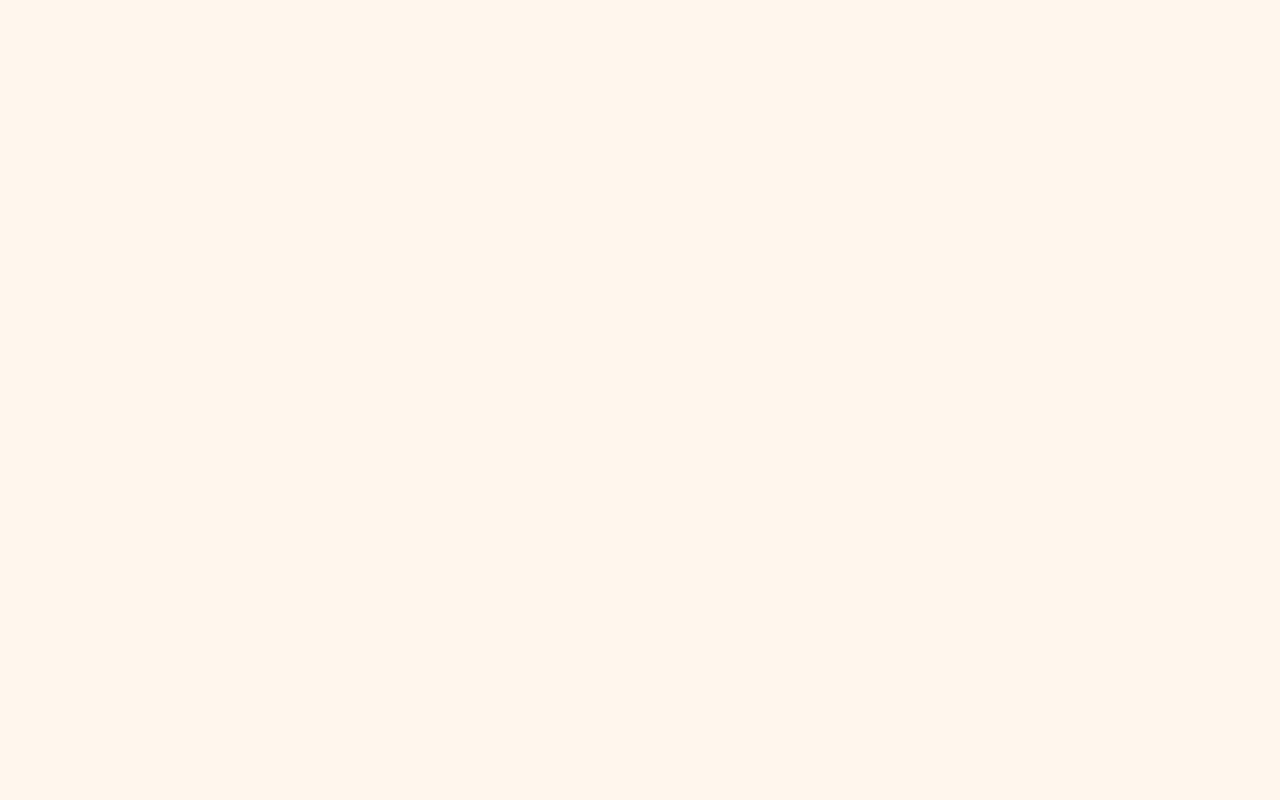
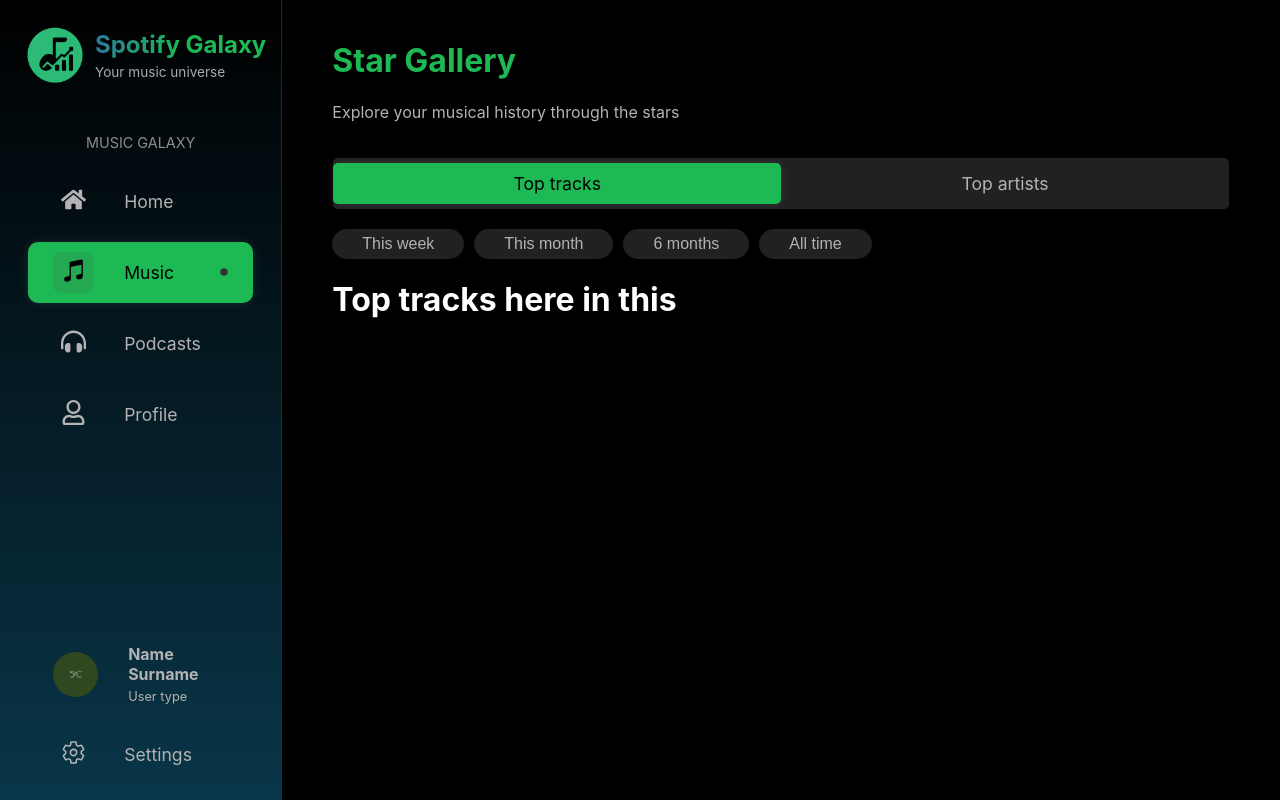
Before and after one commit to kazaz03/spotify-stats-web, a React (Vite) app: page /music/toptracks in a window 1280 px wide. Before the commit this address had no page. Built offline with nearby package versions, Linux system fonts and the light colour scheme.

Commit message:
music page - part with search params

```diff
--- /dev/null
+++ b/components/FilterButton.jsx
@@ -0,0 +1,11 @@
+export default function FilterButton({ name, id, handleClick, selected }) {
+  console.log("odabran je: ", id + " i to je ", selected);
+  return (
+    <button
+      className={`filter-button ${selected ? "selected-filter-button" : ""}`}
+      onClick={() => handleClick(id)}
+    >
+      {name}
+    </button>
+  );
+}
--- a/pages/Music.jsx
+++ b/pages/Music.jsx
@@ -1,3 +1,73 @@
+import { NavLink, Outlet } from "react-router-dom";
+import FilterButton from "../components/FilterButton";
+import { useEffect } from "react";
+import { useSearchParams } from "react-router-dom";
+
 export default function Music() {
-  return <h1>Music part here</h1>;
+  const [searchParams, setSearchParams] = useSearchParams();
+  function handleClick(id) {
+    setSearchParams({ time: id });
+  }
+  const currentSearch = searchParams.toString()
+    ? `?${searchParams.toString()}`
+    : "";
+  return (
+    <div className="music-page-container">
+      <div className="music-page-title">
+        <h1>Star Gallery</h1>
+        <p>Explore your musical history through the stars</p>
+      </div>
+      <div className="top-choice-container">
+        <NavLink to={{ pathname: "toptracks", search: currentSearch }}>
+          {({ isActive }) => (
+            <div className={`top-nav-el ${isActive ? "active-el" : ""}`}>
+              <span
+                className={`top-nav-el-link ${isActive ? "active-link" : ""}`}
+              >
+                Top tracks
+              </span>
+            </div>
+          )}
+        </NavLink>
+        <NavLink to={{ pathname: "topartists", search: currentSearch }}>
+          {({ isActive }) => (
+            <div className={`top-nav-el ${isActive ? "active-el" : ""}`}>
+              <span
+                className={`top-nav-el-link ${isActive ? "active-link" : ""}`}
+              >
+                Top artists
+              </span>
+            </div>
+          )}
+        </NavLink>
+      </div>
+      <div className="filter-buttons-container">
+        <FilterButton
+          handleClick={handleClick}
+          name="This week"
+          id="week"
+          selected={searchParams.get("time") === "week"}
+        />
+        <FilterButton
+          handleClick={handleClick}
+          name="This month"
+          id="month"
+          selected={searchParams.get("time") === "month"}
+        />
+        <FilterButton
+          handleClick={handleClick}
+          name="6 months"
+          id="6months"
+          selected={searchParams.get("time") === "6months"}
+        />
+        <FilterButton
+          handleClick={handleClick}
+          name="All time"
+          id="all"
+          selected={searchParams.get("time") === "all"}
+        />
+      </div>
+      <Outlet />
+    </div>
+  );
 }
--- /dev/null
+++ b/pages/TopArtists.jsx
@@ -0,0 +1,7 @@
+import { useSearchParams } from "react-router-dom";
+
+export default function TopArtists() {
+  const [searchParams, setSearchParams] = useSearchParams();
+  const time = searchParams.get("time");
+  return <h1 style={{ color: "white" }}>Top artists here in this {time}</h1>;
+}
--- /dev/null
+++ b/pages/TopTracks.jsx
@@ -0,0 +1,7 @@
+import { useSearchParams } from "react-router-dom";
+
+export default function TopTracks() {
+  const [searchParams, setSearchParams] = useSearchParams();
+  const time = searchParams.get("time");
+  return <h1 style={{ color: "white" }}>Top tracks here in this {time}</h1>;
+}
--- a/src/index.css
+++ b/src/index.css
@@ -435,6 +435,92 @@
   margin-bottom: 0;
 }
 
+.music-page-title {
+  display: flex;
+  flex-direction: column;
+}
+
+.music-page-title h1 {
+  color: #1db954;
+}
+
+.music-page-title p {
+  color: rgb(180, 178, 178);
+  margin-top: 0;
+}
+
+.top-nav-el-link {
+  color: rgb(180, 178, 178);
+  font-size: 1.1rem;
+  text-decoration: none;
+}
+
+.top-nav-el:hover .top-nav-el-link:not(.active-link) {
+  color: #1db954;
+  cursor: pointer;
+}
+
+.top-nav-el-link.active-link {
+  color: black;
+}
+
+.top-nav-el {
+  display: flex;
+  align-items: center;
+  justify-content: center;
+  margin: 5px 0;
+  border-radius: 5px;
+  padding: 10px 25px;
+  width: 100%;
+  box-sizing: border-box;
+  gap: 30px;
+}
+
+.top-nav-el.active-el {
+  background-color: #1db954;
+  box-shadow: 0 0 10px rgba(255, 255, 255, 0.1);
+}
+
+.top-choice-container {
+  display: grid;
+  grid-template-columns: 1fr 1fr;
+  margin: 1px;
+  background-color: rgb(33, 33, 33);
+  border-radius: 5px;
+  margin-top: 20px;
+}
+
+.filter-buttons-container {
+  margin-top: 20px;
+  display: flex;
+  gap: 10px;
+}
+
+.filter-button {
+  font-size: 1rem;
+  border-radius: 30px;
+  padding: 6px 30px;
+  color: rgb(180, 178, 178);
+  background: rgb(33, 33, 33);
+  cursor: pointer;
+  border: none;
+}
+
+.filter-button:hover {
+  color: #1db954;
+  background: rgb(56, 56, 56);
+}
+
+.selected-filter-button {
+  background: #1db954;
+  color: #000000;
+}
+
+.selected-filter-button:hover {
+  background: #1db954;
+  color: #000;
+}
+
 @media (max-width: 768px) {
   .site-wrapper {
     flex-direction: column;
--- a/src/main.jsx
+++ b/src/main.jsx
@@ -8,7 +8,9 @@
 import Profile from "../pages/Profile.jsx";
 import Settings from "../pages/Settings.jsx";
 import Music from "../pages/Music.jsx";
-import { BrowserRouter, Routes, Route } from "react-router-dom";
+import TopTracks from "../pages/TopTracks.jsx";
+import TopArtists from "../pages/TopArtists.jsx";
+import { BrowserRouter, Routes, Route, Navigate } from "react-router-dom";
 
 createRoot(document.getElementById("root")).render(
   <BrowserRouter>
@@ -17,7 +19,14 @@
         <Route path="/" element={<App />} />
         <Route path="/home" element={<Home />} />
         <Route path="/top" element={<Top />} />
-        <Route path="/music" element={<Music />} />
+        <Route path="/music" element={<Music />}>
+          <Route
+            index
+            element={<Navigate to="toptracks?time=week" replace />}
+          />
+          <Route path="toptracks" element={<TopTracks />} />
+          <Route path="topartists" element={<TopArtists />} />
+        </Route>
         <Route path="/profile" element={<Profile />} />
         <Route path="/settings" element={<Settings />} />
       </Route>
```
